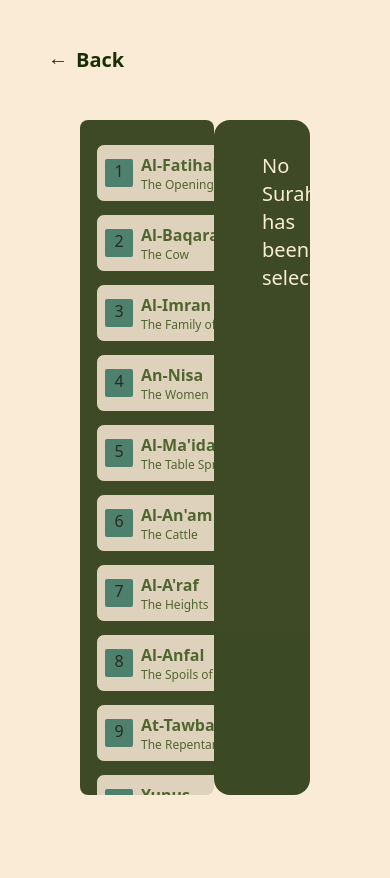
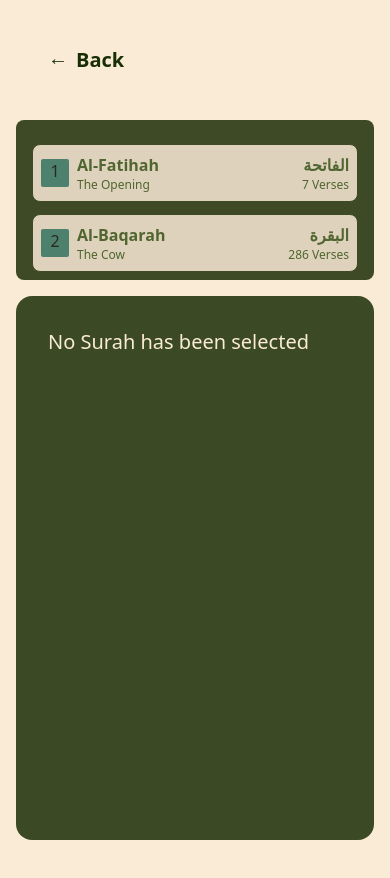
Before and after one commit to JikaMana/QuranHub, a React (Vite) app: page /reader in a window 390 px wide. Shown: the top 878 px of the page. Before the commit the page ends 844 px from the top, so only its background shows below. Built offline with nearby package versions, Linux system fonts and the light colour scheme.

Commit message:
responsive mushaf

```diff
--- a/src/pages/MushafReader.jsx
+++ b/src/pages/MushafReader.jsx
@@ -92,9 +92,9 @@ const MushafReader = () => {
   };
 
   return (
-    <section className="flex  mx-20">
+    <section className="flex flex-col lg:flex-row gap-y-4 xl:mx-20 mx-4 lg:mx-10 h-screen lg:h-[80vh] overflow-hidden">
       <MushafReaderSurahBar />
-      <div className="flex-[0.7] bg-lime-950 opacity-85 px-12 pt-4 pb-8 w-full mx-auto h-[80vh] overflow-y-scroll scrollbar-hide rounded-2xl ">
+      <div className="flex-[0.8] bg-lime-950 opacity-85 xl:px-12 px-8 pt-4 pb-8 w-full mx-auto h-full lg:h-[80vh] overflow-y-scroll scrollbar-hide rounded-2xl">
         {surahNumber ? (
           <>
             {loading ? (
@@ -103,7 +103,7 @@ const MushafReader = () => {
               </p>
             ) : (
               <>
-                <div className="fixewd h-fulwl">
+                <div>
                   <h1 className="text-center text-3xl text-[#faebd7] font-medium">
                     {surah?.englishNameTranslation} - ({surah?.englishName}){" "}
                     {surah?.name}
@@ -178,9 +178,9 @@ export default MushafReader;
 
 export function MushafReaderSurahBar() {
   return (
-    <section className="overflow-y-scroll scrollbar-hide bg-lime-950 opacity-85 rounded-lg">
+    <section className="overflow-y-scroll scrollbar-hide bg-lime-950 opacity-85 rounded-lg  h-40 lg:h-[80vh]">
       <div
-        className="grid gap-3 h-[80vh] opacity-85 -z-10 px-4 py-6 flex-[0.25]"
+        className="grid gap-3 opacity-85 -z-10 px-4 py-6 flex-[0.25]"
         style={{
           gridTemplateColumns: "repeat(auto-fit, minmax(250px, 1fr))",
         }}
```
